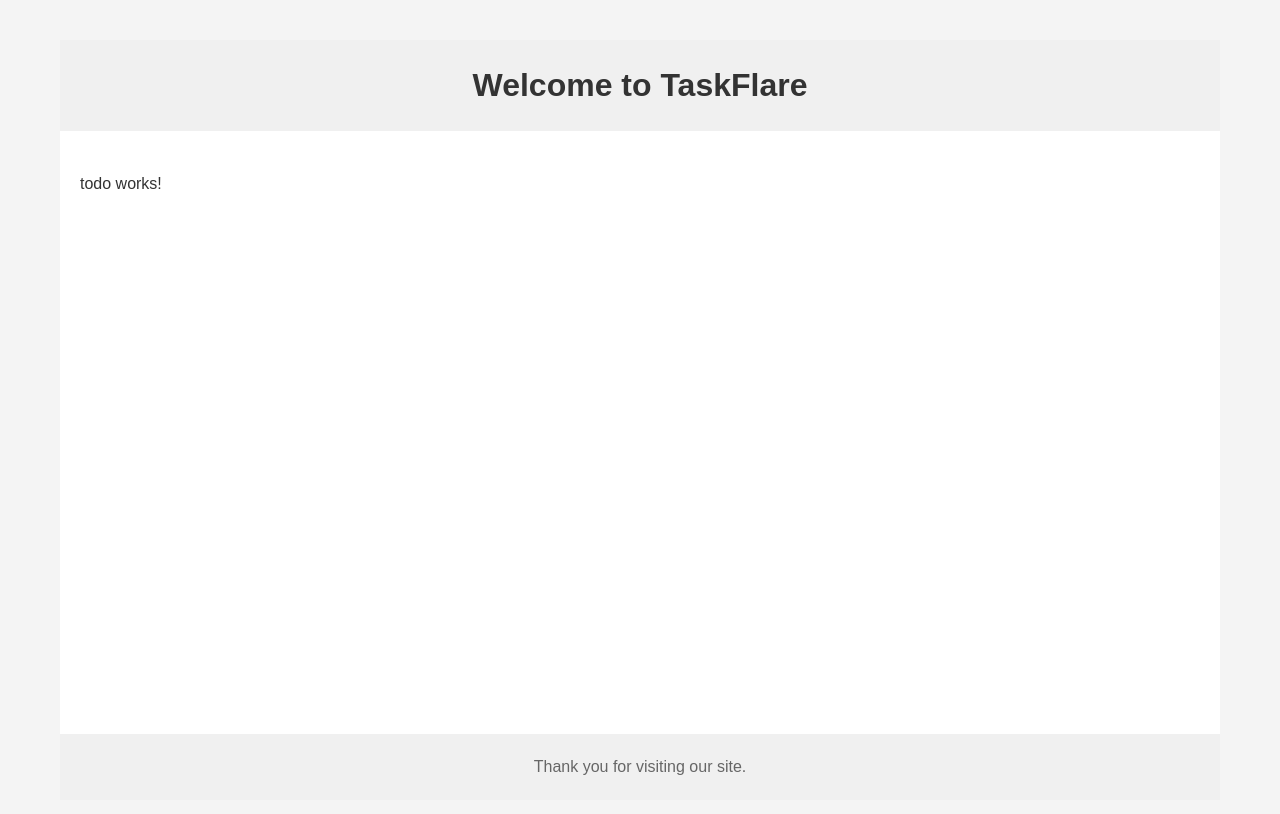
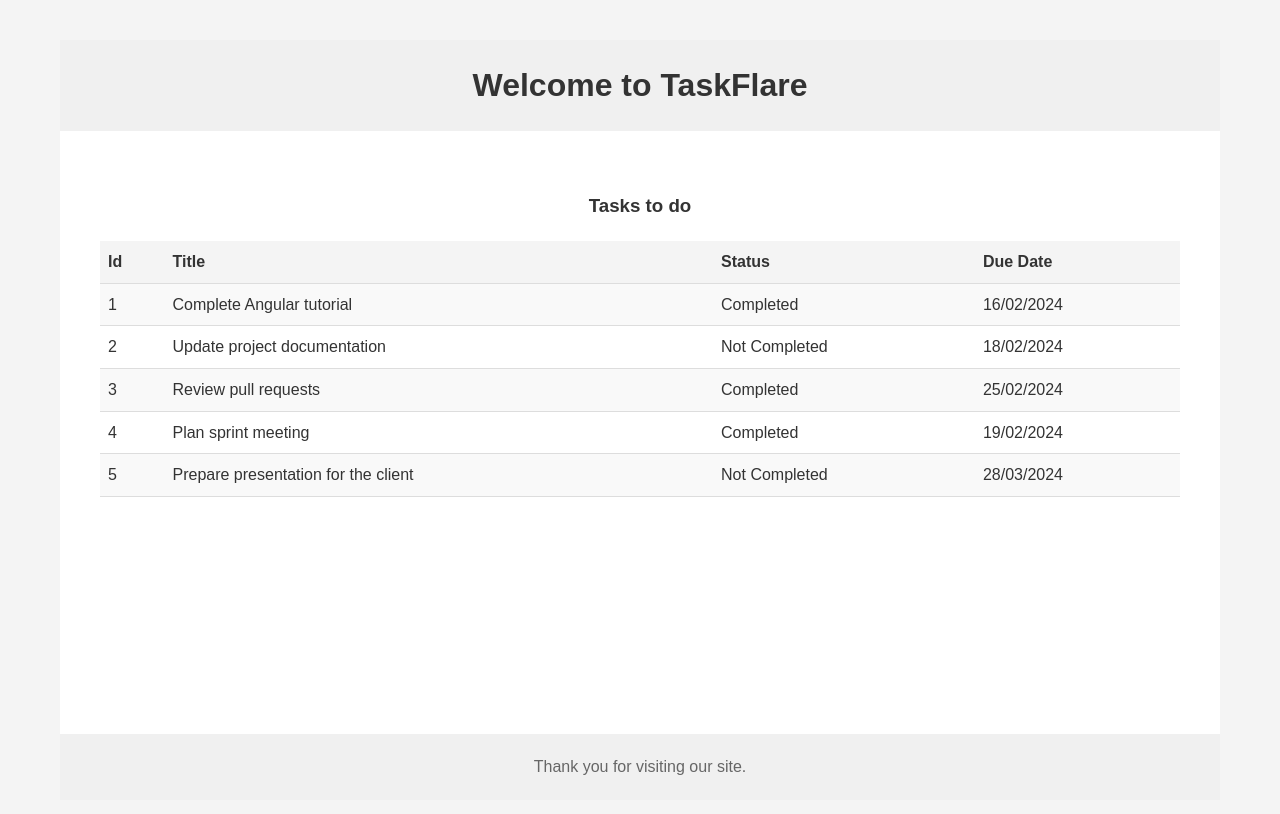
Before and after one commit to imkanhaiya/task-flare, an Angular app: page / in a window 1280 px wide. Shown: the top 814 px of the page. Built offline with nearby package versions, Linux system fonts and the light colour scheme; data requests are answered from the project's data file.

Commit message:
Get data from server and display

```diff
--- /dev/null
+++ b/db.json
@@ -0,0 +1,35 @@
+{
+    "todos": [
+        {
+            "id": 1,
+            "title": "Complete Angular tutorial",
+            "status": "Completed",
+            "due_date": "2024-02-16T09:30:00.000Z"
+        },
+        {
+            "id": 2,
+            "title": "Update project documentation",
+            "status": "Not Completed",
+            "due_date": "2024-02-18T15:45:00.000Z"
+        },
+        {
+            "id": 3,
+            "title": "Review pull requests",
+            "status": "Completed",
+            "due_date": "2024-02-25T12:20:00.000Z"
+        },
+        {
+            "id": 4,
+            "title": "Plan sprint meeting",
+            "status": "Completed",
+            "due_date": "2024-02-19T10:00:00.000Z"
+        },
+        {
+            "id": 5,
+            "title": "Prepare presentation for the client",
+            "status": "Not Completed",
+            "due_date": "2024-03-28T14:00:00.000Z"
+        }
+
+    ]
+}
--- a/package.json
+++ b/package.json
@@ -18,6 +18,7 @@
     "@angular/platform-browser": "^17.0.0",
     "@angular/platform-browser-dynamic": "^17.0.0",
     "@angular/router": "^17.0.0",
+    "json-server": "^1.0.0-alpha.23",
     "rxjs": "~7.8.0",
     "tslib": "^2.3.0",
     "zone.js": "~0.14.2"
--- a/src/app/app.config.ts
+++ b/src/app/app.config.ts
@@ -1,8 +1,9 @@
 import { ApplicationConfig } from '@angular/core';
 import { provideRouter } from '@angular/router';
-
 import { routes } from './app.routes';
+import { HttpClientModule } from '@angular/common/http';
+import { importProvidersFrom } from '@angular/core';
 
 export const appConfig: ApplicationConfig = {
-  providers: [provideRouter(routes)]
+  providers: [provideRouter(routes), importProvidersFrom(HttpClientModule)]
 };
--- a/src/app/todo.service.ts
+++ b/src/app/todo.service.ts
@@ -1,9 +1,18 @@
+import { HttpClient } from '@angular/common/http';
 import { Injectable } from '@angular/core';
+import { Observable } from 'rxjs';
+import { Todo } from './todo';
 
 @Injectable({
   providedIn: 'root'
 })
 export class TodoService {
+  constructor(private http: HttpClient) { }
 
-  constructor() { }
+  baseUrl = "http://localhost:3000/todos"
+
+  getallTodos(): Observable<Todo[] | []>{
+    return this.http.request<Todo[] | []>('GET', this.baseUrl)
+  }
+
 }
--- a/src/app/todo.ts
+++ b/src/app/todo.ts
@@ -1,2 +1,6 @@
 export interface Todo {
+    id: Number;
+    title: String;
+    status: String;
+    due_date: Date;
 }
--- a/src/app/todo/todo.component.css
+++ b/src/app/todo/todo.component.css
@@ -0,0 +1,49 @@
+/* General styles for the todo-container */
+.todo-container {
+    display: flex;
+    flex-direction: column;
+    box-sizing: border-box;
+    margin: 0 auto;
+    padding: 20px;
+}
+
+h1 {
+    text-align: center;
+}
+
+/* Styles to center table headers and data cells */
+table {
+    width: 100%; /* Make table use all available width */
+    border-collapse: collapse; /* Collapse borders between table cells */
+    margin-top: 20px; /* Add some space above the table */
+}
+
+th, td {
+    text-align: left; /* Align text to the left */
+    padding: 8px; /* Add padding inside table cells */
+    border-bottom: 1px solid #ddd; /* Add a bottom border to each cell */
+}
+
+th {
+    background-color: #f4f4f4; /* Light gray background for header */
+    color: #333; /* Dark text color for contrast */
+}
+
+tr:nth-child(even) {
+    background-color: #f9f9f9; /* Zebra-striping for rows */
+}
+
+tr:hover {
+    background-color: #eaeaea; /* Highlight row on hover */
+}
+
+/* Responsive adjustments */
+@media (max-width: 768px) {
+    .todo-container {
+        padding: 10px;
+    }
+
+    th, td {
+        padding: 6px; /* Reduce padding on smaller screens */
+    }
+}
--- a/src/app/todo/todo.component.html
+++ b/src/app/todo/todo.component.html
@@ -1 +1,24 @@
-<p>todo works!</p>
+<div class="todo-container">
+    <main>
+        <section>
+            <h1>Tasks to do</h1>
+        </section>
+
+        <section>
+            <table>
+                <tr>
+                    <th>Id</th>
+                    <th>Title</th>
+                    <th>Status</th>
+                    <th>Due Date</th>
+                </tr>
+                <tr *ngFor="let todo of todoList">
+                    <td>{{todo.id}}</td>
+                    <td>{{todo.title}}</td>
+                    <td>{{todo.status}}</td>
+                    <td>{{todo.due_date | date: 'dd/MM/yyyy'}}</td>
+                </tr>
+            </table>
+        </section>
+    </main>
+</div>
--- a/src/app/todo/todo.component.ts
+++ b/src/app/todo/todo.component.ts
@@ -1,12 +1,23 @@
-import { Component } from '@angular/core';
+import { Component, inject } from '@angular/core';
+import { TodoService } from '../todo.service';
+import { Todo } from '../todo';
+import { CommonModule } from '@angular/common';
 
 @Component({
   selector: 'app-todo',
   standalone: true,
-  imports: [],
+  imports: [CommonModule],
   templateUrl: './todo.component.html',
   styleUrl: './todo.component.css'
 })
 export class TodoComponent {
+  todoService: TodoService = inject(TodoService)
+  todoList: Todo[] = [];
 
+  constructor() {
+    this.todoService.getallTodos().subscribe((todos: Todo[] | [])=> {
+      this.todoList = todos;
+      console.log("hey me todolist", this.todoList)
+    })
+  }
 }
```
Also changed, not shown: 1 other file (tests, documents, lock files or other folders).
